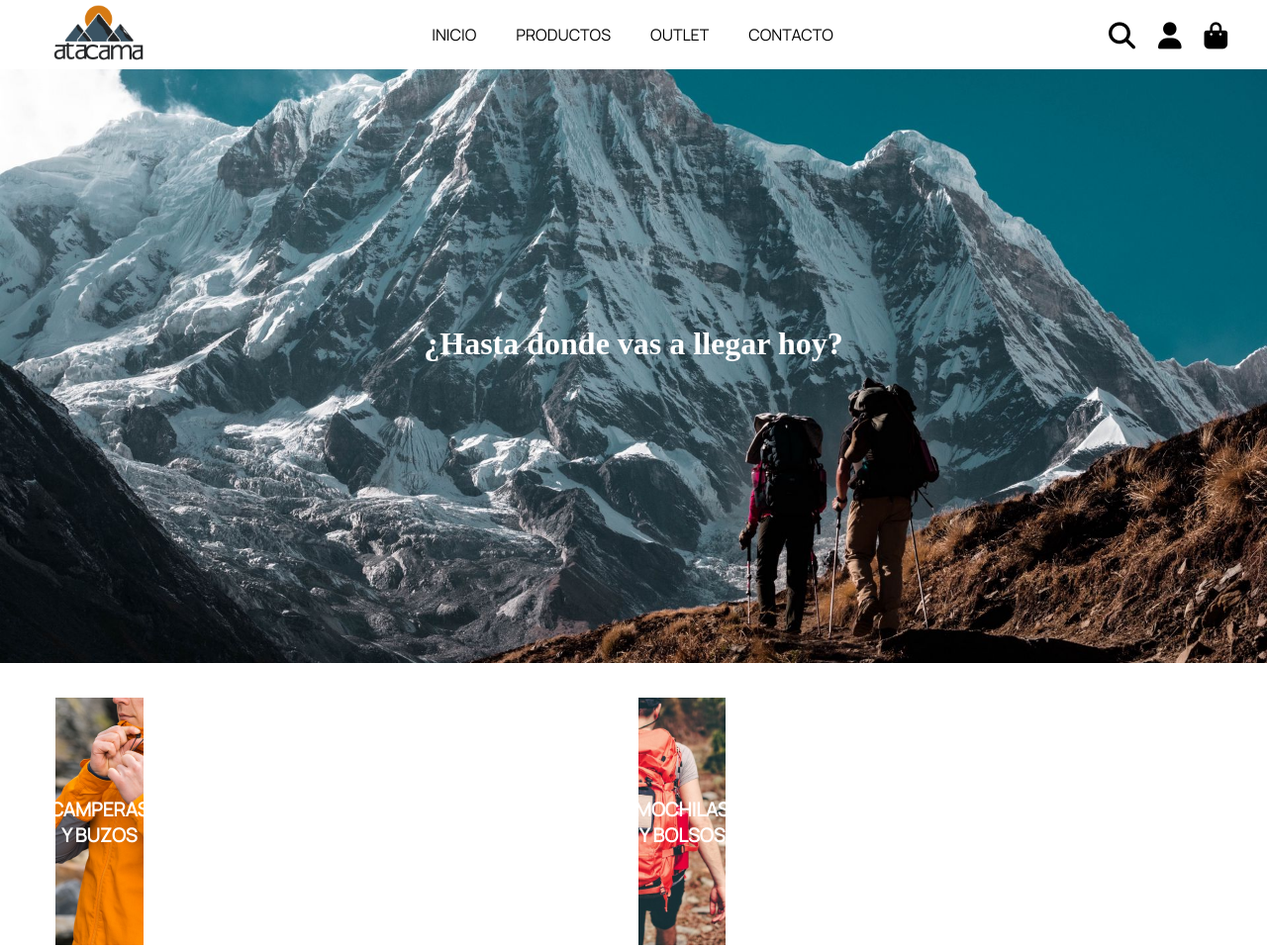
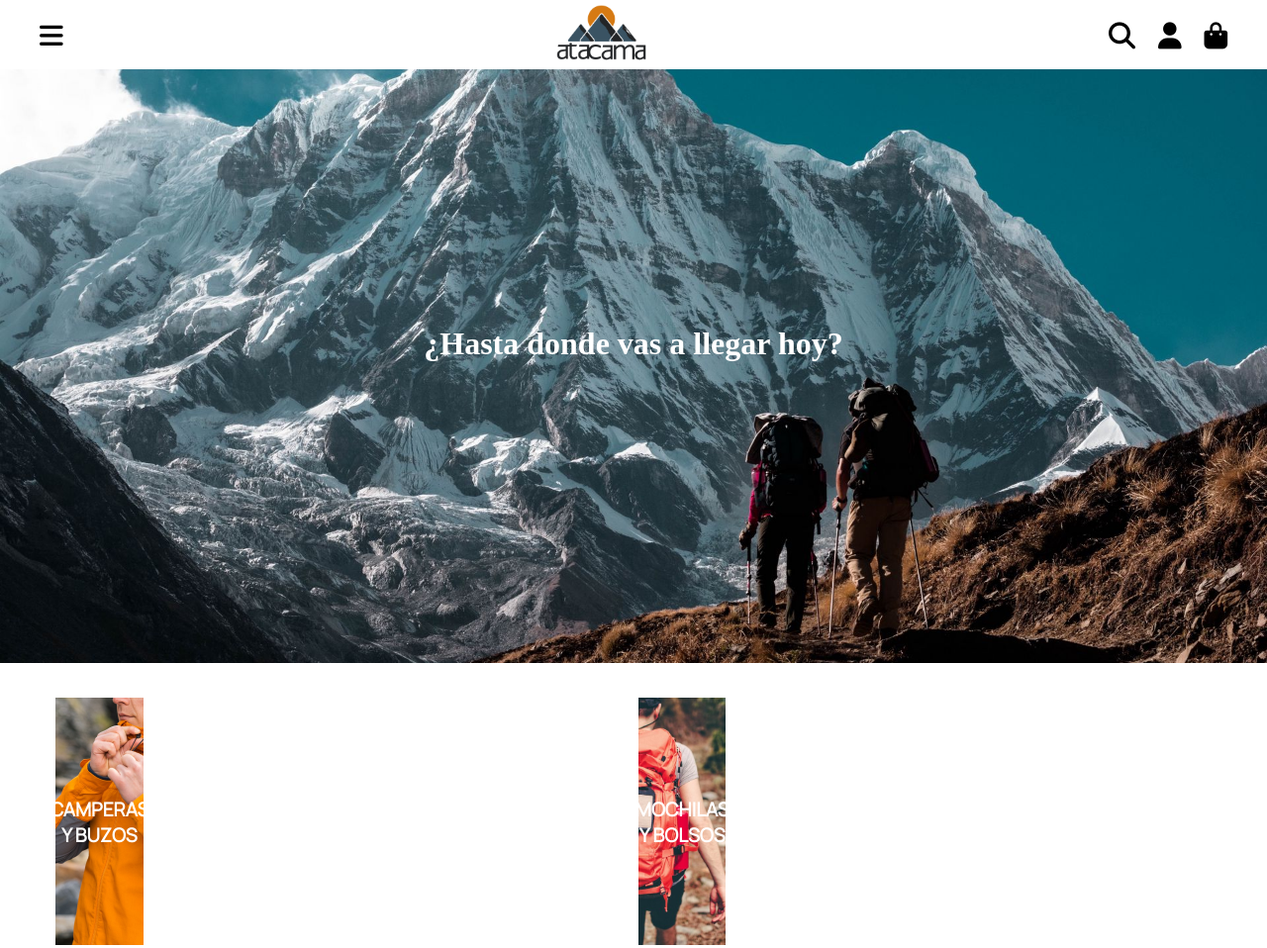
Before and after one commit to NicBello/NicBello.github.io, a plain HTML site: page index.html in a window 1280 px wide. Shown: the top 958 px of the page at 99% size. Drawn offline with Linux system fonts and the light colour scheme; a web font is replaced by a local one.

Commit message:
add side menu css

```diff
--- a/index.html
+++ b/index.html
@@ -11,16 +11,16 @@
 <body>
     <header>
         <nav class="header__nav">
-            <div class="hamburguesa">
-                <i class="fa-solid fa-bars"></i>
 
-            </div>
+                <label class="labelmenu" for="hamburguesa"> <i class="fa-solid fa-bars"></i> </label>
+                <input id="hamburguesa" class="inputmenu" type="checkbox">
+
 
             <div class="nav__logobox">
                 <a href="/index.html"><img src="/assets/img/LOGO.png" alt=""></a>
             </div>
 
-            <ul>
+            <ul class="menulist">
                 <a href="/index.html"><li>INICIO</li></a>
                 <a href="/pages/productomujer.html"><li>PRODUCTOS</li></a>
                 <a href=""><li>OUTLET</li></a>
--- a/src/scss/_header.scss
+++ b/src/scss/_header.scss
@@ -1,5 +1,6 @@
 header{
     grid-area: header;
+
     .header__nav{
         display: flex;
         width: 100%;
@@ -10,7 +11,16 @@ header{
         background-color: white;
         z-index: 1;
 
+        .inputmenu{
+            display: none;
+            &:checked ~ .menulist{
+                left: 0;
+            }
+        }
 
+        .labelmenu{
+            width: 55px;
+        }
 
         @media (min-width: 1200px){
             padding: 0px 40px;
@@ -18,9 +28,17 @@ header{
 
         }
 
-        ul{
+        .menulist{
             list-style: none;
-            display: none;
+            // display: none;
+            position: absolute;
+            background-color: white;
+            top: 70px;
+            left: -2000px;
+            height: 100vh;
+            width: 70%;
+            padding: 20px;
+            transition: 0.5s;
 
             @media (min-width: 1200px){
                 display: flex;
--- a/src/scss/_shopitem.scss
+++ b/src/scss/_shopitem.scss
@@ -260,6 +260,7 @@
 .otherproduct{
     text-align: center;
     .h2box{
+
             width: 100%;
             font-size: 10px;
             margin: 10px 0px;
```
Also changed, not shown: pages/productohombre.html (+3 -5 lines), pages/productomujer.html (+3 -5 lines), pages/shopitem.html (+3 -6 lines), assets/css/style.css.
